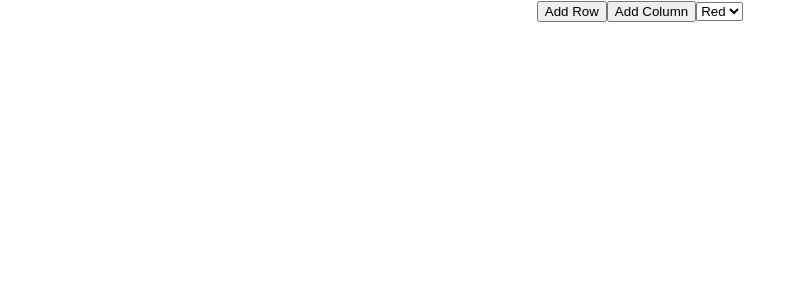
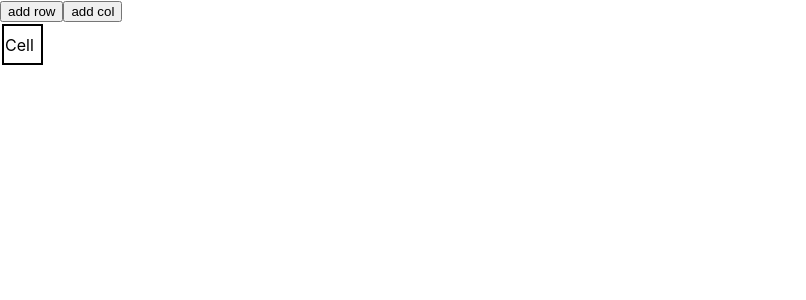
Before and after one commit to anastasiya-chabotska/Assignment-8, a React (Create React App) app: page / in a window 1280 px wide. Shown: the top 300 px of the page, without its empty margins (0-806 px from the left). Built offline with nearby package versions, Linux system fonts and the light colour scheme.

Commit message:
add col add row

```diff
--- a/src/App.css
+++ b/src/App.css
@@ -2,37 +2,8 @@
   text-align: center;
 }
 
-.App-logo {
-  height: 40vmin;
-  pointer-events: none;
+.cell {
+  width: 35px;
+  height: 35px;
+  border: 2px solid black;
 }
-
-@media (prefers-reduced-motion: no-preference) {
-  .App-logo {
-    animation: App-logo-spin infinite 20s linear;
-  }
-}
-
-.App-header {
-  background-color: #282c34;
-  min-height: 100vh;
-  display: flex;
-  flex-direction: column;
-  align-items: center;
-  justify-content: center;
-  font-size: calc(10px + 2vmin);
-  color: white;
-}
-
-.App-link {
-  color: #61dafb;
-}
-
-@keyframes App-logo-spin {
-  from {
-    transform: rotate(0deg);
-  }
-  to {
-    transform: rotate(360deg);
-  }
-}
--- a/src/App.js
+++ b/src/App.js
@@ -1,21 +1,12 @@
-import logo from "./logo.svg";
+
 import "./App.css";
 import Table from "./components/Table";
 
-function App() {
-  return (
-    <div className="App">
-      <button>Add Row</button>
-      <button>Add Column</button>
-      <select>
-        <option>Red</option>
-        <option>Red</option>
-        <option>Red</option>
-      </select>
-
-      <Table />
-    </div>
-  );
-}
+  function App(){
+    return <div>
+        <Table />
+      </div>
+    ;
+  }
 
 export default App;
--- /dev/null
+++ b/src/components/Navbar.jsx
@@ -0,0 +1,13 @@
+import {Component} from 'react';
+
+class NavBar extends Component {
+
+    render(){
+        return <div>
+            <button onClick={this.props.addrow}>add row</button>
+            <button onClick={this.props.addcol}>add col</button>
+        </div>
+    }
+}
+
+export default NavBar;
--- a/src/components/Table.jsx
+++ b/src/components/Table.jsx
@@ -1,12 +1,47 @@
-import React, { Component } from "react";
-import TableRow from "./TableRow";
+import {Component} from 'react';
+import TableRow from './TableRow';
+import TableCell from './TableCell';
+import NavBar from './Navbar';
 
-const Table = () => {
-  return (
-    <table>
-      <TableRow />
-    </table>
-  );
-};
+class Table extends Component{
+    constructor(props){
+        super(props);
+        this.state = {
+            rows: 0,
+            cols: 0
+        }
+        this.addrow = this.addrow.bind(this);
+        this.addcol = this.addcol.bind(this);
+    }
+
+    addrow(){
+        this.setState({
+            rows: this.state.rows + 1
+        })
+    }
+    addcol(){
+        this.setState({
+            cols: this.state.cols + 1
+        })
+    }
+
+    render(){
+        let tableRows = [];
+        for(let i = 0; i <= this.state.rows; i++){
+            tableRows.push(<TableRow key={i.toString()+"r"}
+                colsNum={this.state.cols} />)
+        }
+        return<div>
+            <NavBar addrow= {this.addrow}
+                    addcol= {this.addcol}/>
+            <table>
+                <tbody>
+                    {tableRows}
+                </tbody>
+            </table>
+        </div>
+
+    }
+}
 
 export default Table;
--- a/src/components/TableCell.jsx
+++ b/src/components/TableCell.jsx
@@ -1,7 +1,10 @@
-import React, { Component } from "react";
+import { Component } from "react"
 
-const TableCell = () => {
-  return <td></td>;
-};
+
+class TableCell extends Component{
+    render(){
+        return <td className="cell">Cell</td>;
+    }
+}
 
 export default TableCell;
--- a/src/components/TableRow.jsx
+++ b/src/components/TableRow.jsx
@@ -1,12 +1,16 @@
-import React, { Component } from "react";
-import TableCell from "./TableCell";
+import {Component} from 'react';
+import TableCell from './TableCell';
 
-const TableRow = () => {
-  return (
-    <tr>
-      <TableCell />
-    </tr>
-  );
-};
+class TableRow extends Component{
+
+    render(){
+        let tableCols = [];
+        for(let i = 0; i <= this.props.colsNum; i++){
+            tableCols.push(<TableCell key = {i.toString()+"c"}/>);
+        }
+        console.log(this.props.colsNum);
+        return <tr>{tableCols}</tr>;
+    }
+}
 
 export default TableRow;
```
Also changed, not shown: 1 other file (tests, documents, lock files or other folders).
